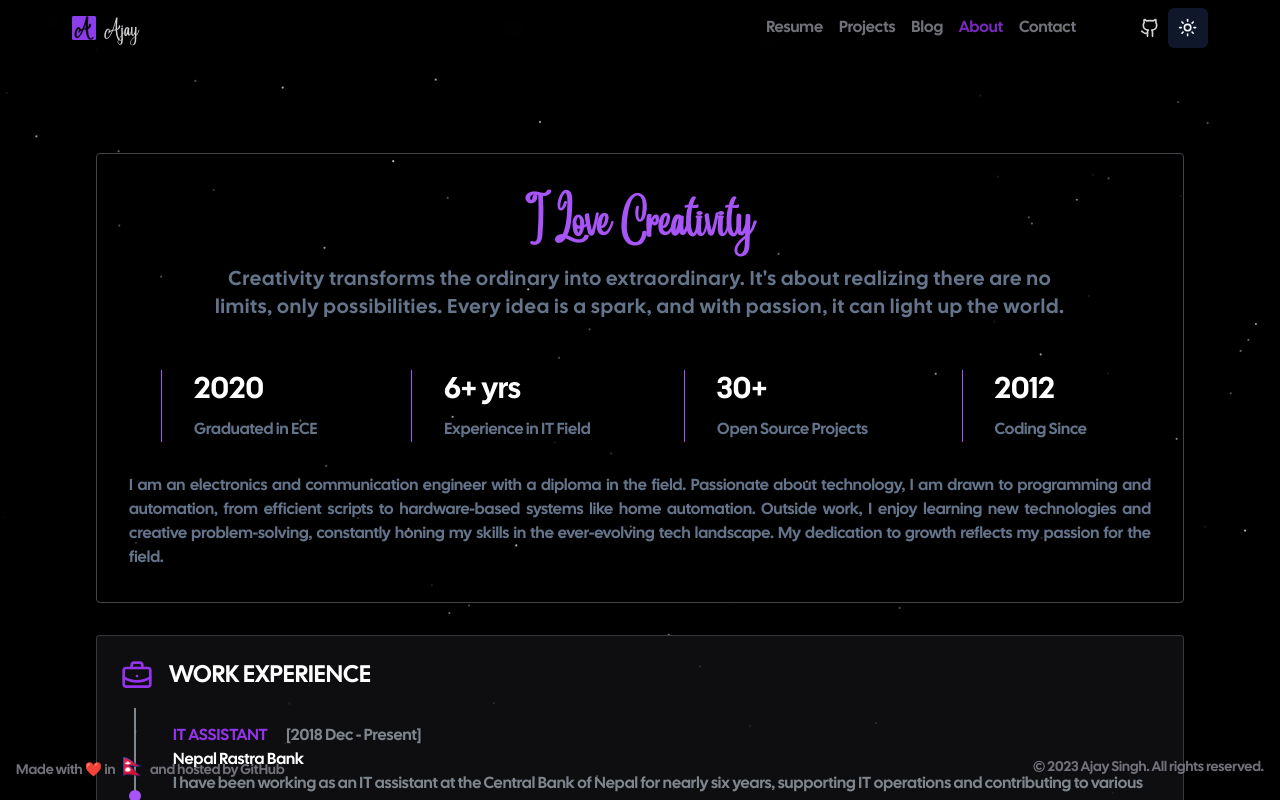
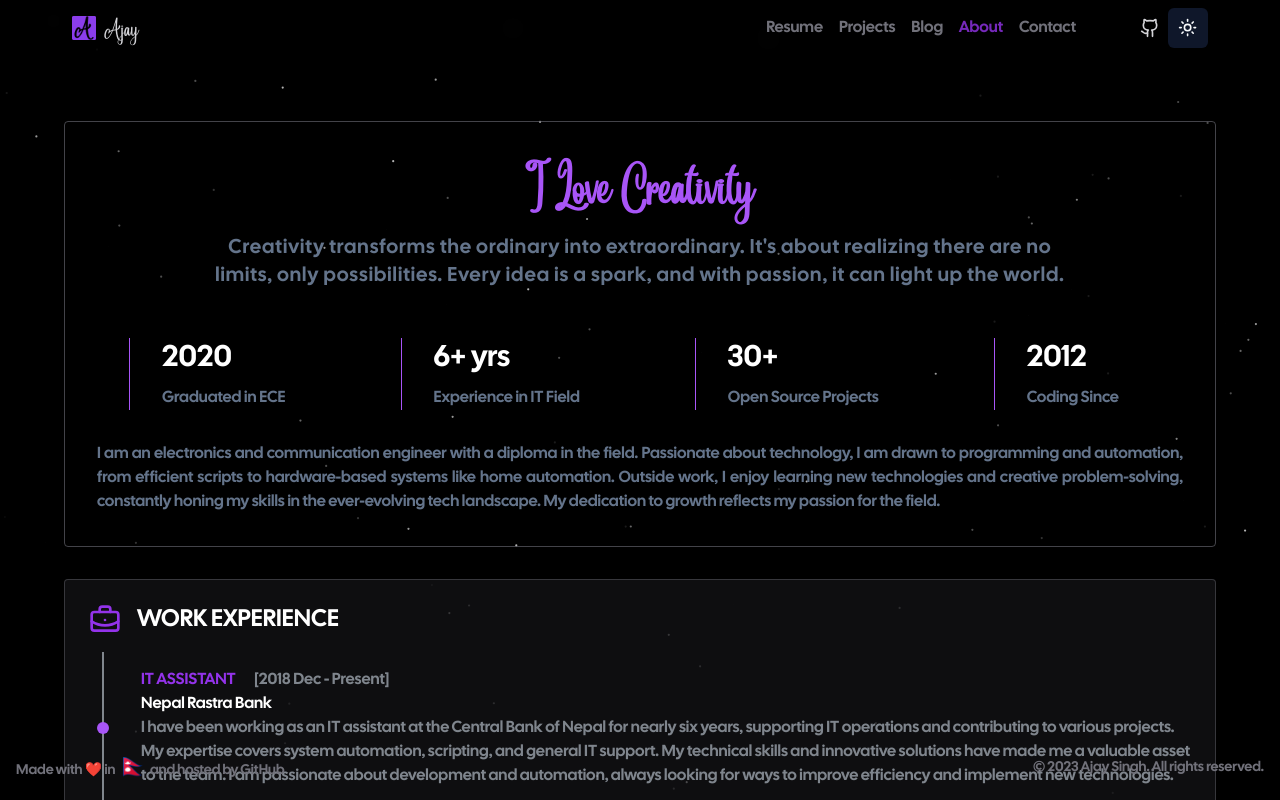
Before and after one commit to mentormaya/mentormaya.github.io, a Next.js app: page /about in a window 1280 px wide. Shown: the top 800 px of the page. Built offline with nearby package versions, Linux system fonts and the light colour scheme; what tailwindcss-debug-screens would draw is missing.

Commit message:
margin issue on about page fixed

```diff
--- a/app/(root)/about/page.tsx
+++ b/app/(root)/about/page.tsx
@@ -6,7 +6,7 @@ import React from 'react'
 
 const AboutPage = () => {
   return (
-    <main className='text-white rounded p-8 flex flex-col gap-8'>
+    <main className='text-white rounded flex flex-col gap-8'>
       <About />
       <Experience />
       <Skills />
```
